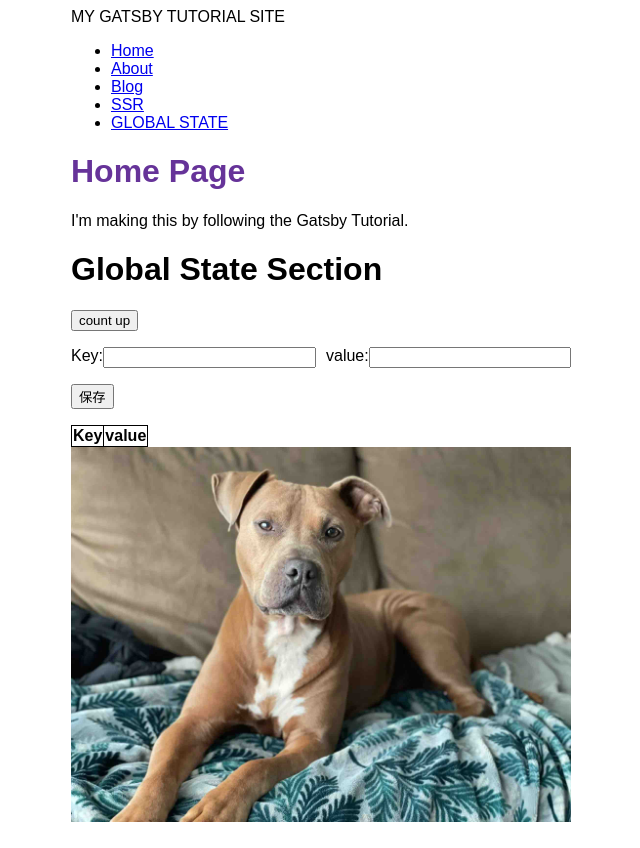
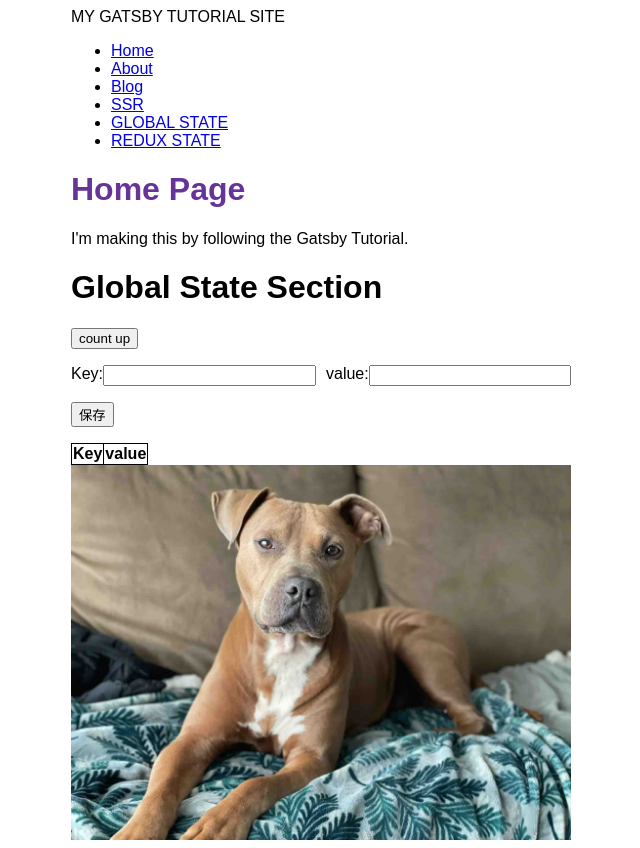
Before and after one commit to Yohei-Shiina/gatsby-tutorial, a Gatsby site: page / in a window 1280 px wide. Shown: the whole page, without its empty margins (319-959 px from the left). Built offline with nearby package versions, Linux system fonts and the light colour scheme; Gatsby itself is replaced by a stand-in of ours.

Commit message:
add link

```diff
--- a/src/components/layout.js
+++ b/src/components/layout.js
@@ -50,6 +50,11 @@ const Layout = ({ pageTitle, children }) => {
               GLOBAL STATE
             </Link>
           </li>
+          <li className={navLinkItem}>
+            <Link to="/redux-state" className={navLinkText}>
+              REDUX STATE
+            </Link>
+          </li>
         </ul>
       </nav>
       <main>
```
